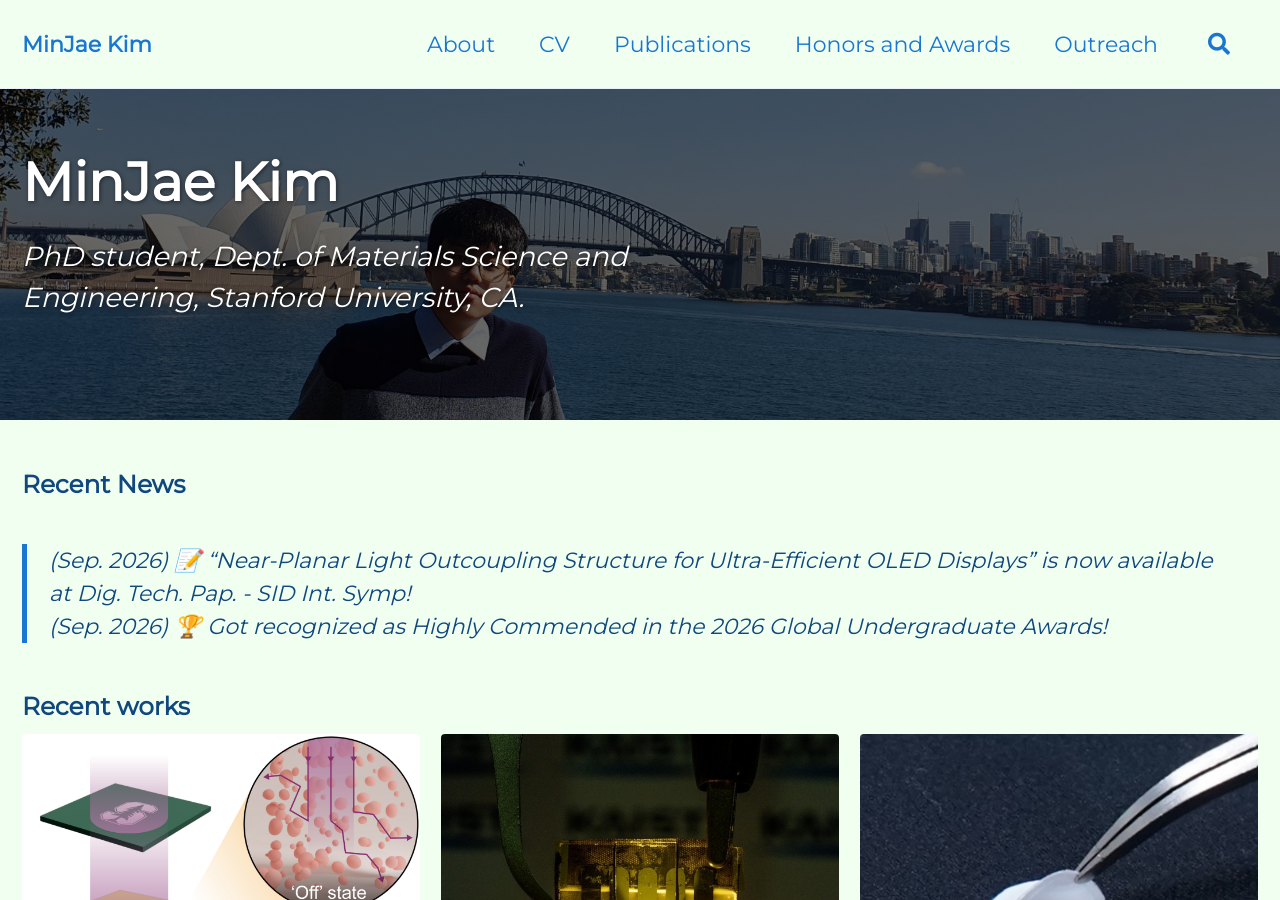
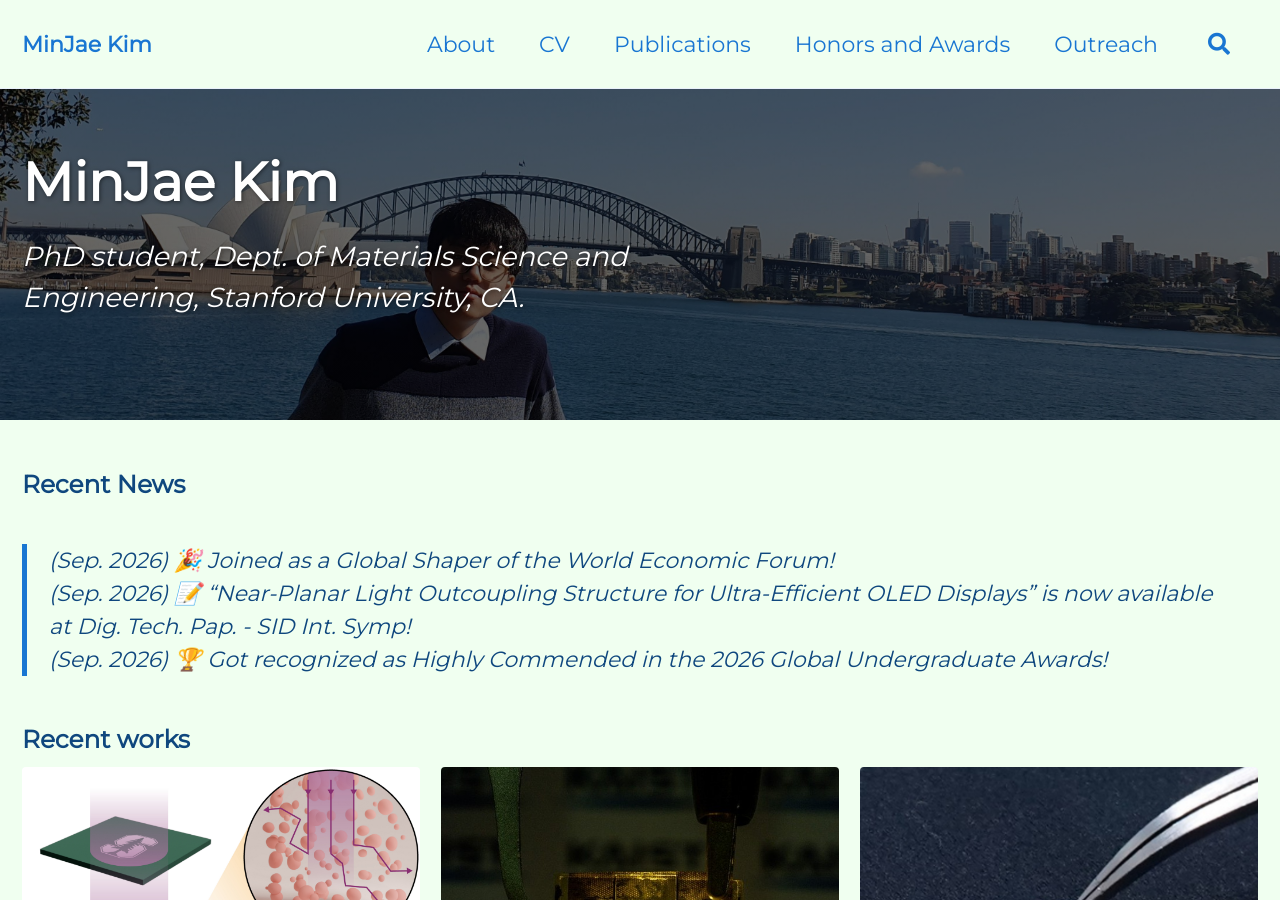
Before and after one commit to mj3259/mj3259.github.io, a Jekyll site: the page built from index.md, in a window 1280 px wide and 900 px high. Built offline with Jekyll 4.4.1, drawn with Linux system fonts in a browser that asks for light colours; cached includes are drawn as plain includes.

Commit message:
Update index.md

```diff
--- a/index.md
+++ b/index.md
@@ -58,6 +58,7 @@ feature_row0:
 -->
 
 ### Recent News
+> (Sep. 2026) 🎉 Joined as a Global Shaper of the World Economic Forum!
 > (Sep. 2026) 📝 "Near-Planar Light Outcoupling Structure for Ultra-Efficient OLED Displays" is now available at *Dig. Tech. Pap. - SID Int. Symp*!
 > (Sep. 2026) 🏆 Got recognized as Highly Commended in the 2026 Global Undergraduate Awards!
 
```
